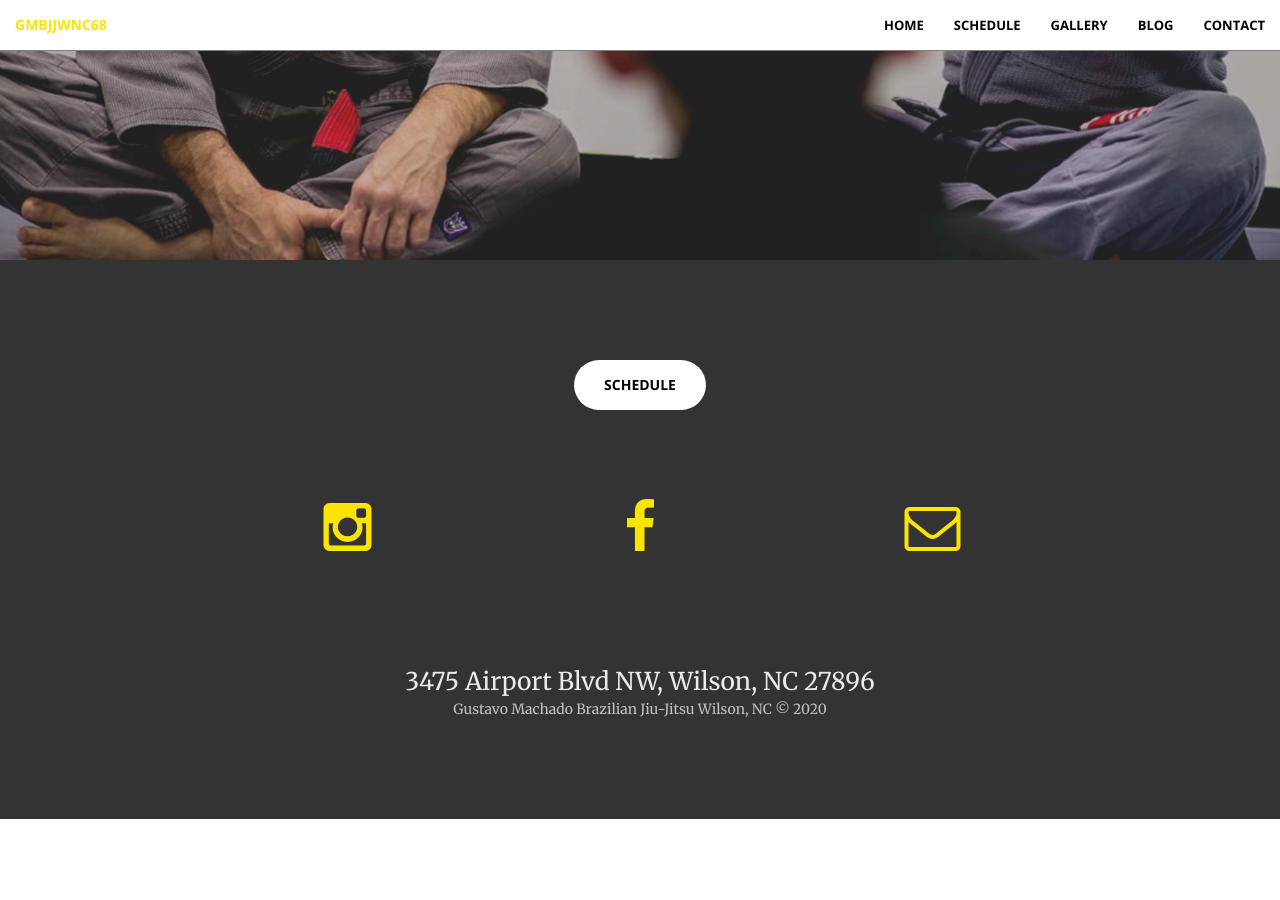
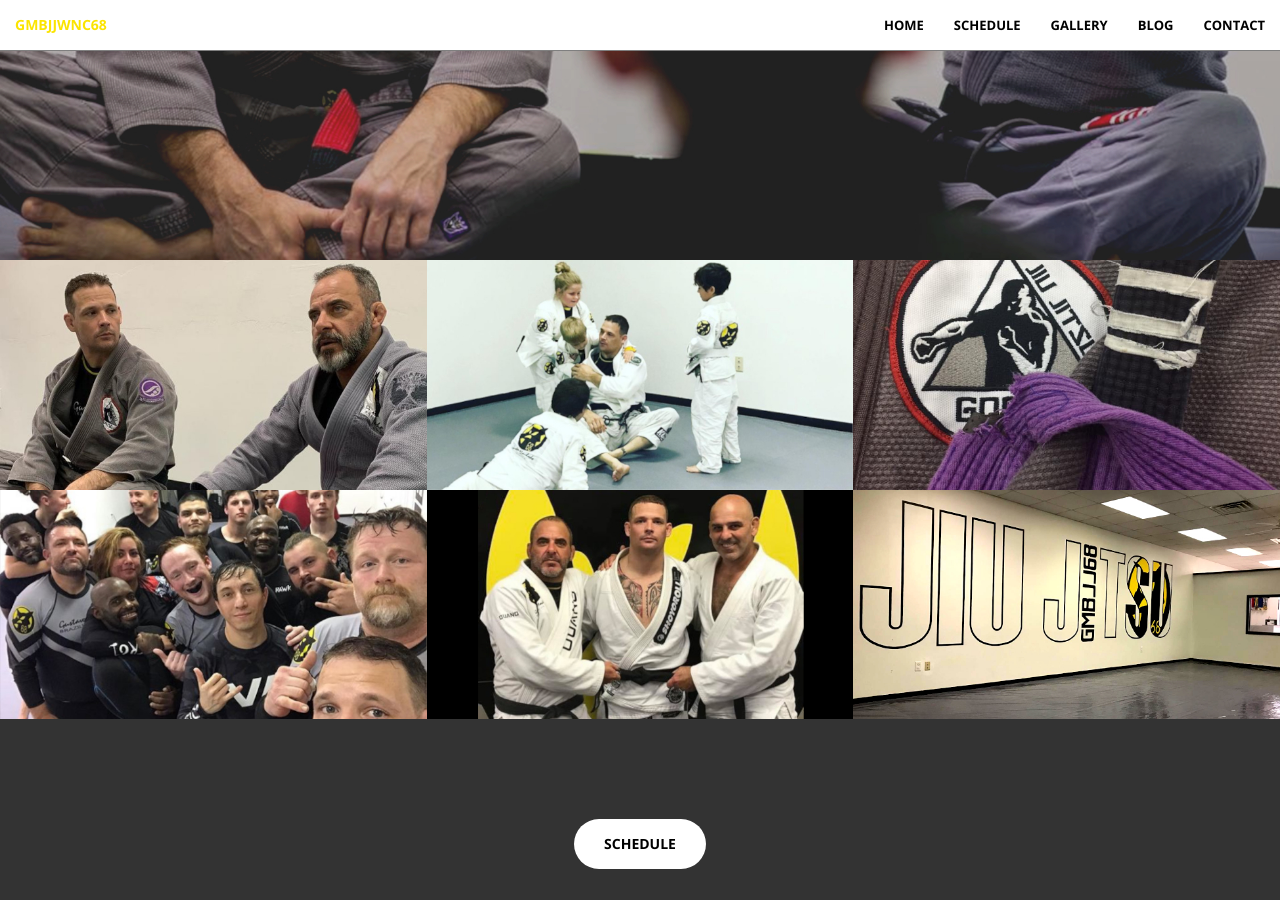
Before and after one commit to gmbjjwnc68/gmbjjwnc68.github.io, a Jekyll site: the page built from gallery.html, in a window 1280 px wide and 900 px high, scrolled down 640 px. Built offline with Jekyll 4.4.1, drawn with Linux system fonts in a browser that asks for light colours; before the commit the page ends 1459 px from its top, so only the background shows below that.

Commit message:
Enable gallery

```diff
--- /dev/null
+++ b/_includes/gallerybox1.html
@@ -0,0 +1,96 @@
+<section class="no-padding" id="portfolio">
+    <div class="container-fluid">
+        <div class="row no-gutter">
+            <div class="col-lg-4 col-sm-6">
+                <a class="portfolio-box">
+                    <img src="img/portfolio/1.jpg" class="img-responsive" alt="">
+                    <div class="portfolio-box-caption">
+                        <div class="portfolio-box-caption-content">
+                            <div class="project-category text-faded">
+                                learning
+                            </div>
+                            <div class="project-name">
+                                from the master
+                            </div>
+                        </div>
+                    </div>
+                </a>
+            </div>
+            <div class="col-lg-4 col-sm-6">
+                <a class="portfolio-box">
+                    <img src="img/portfolio/2.jpg" class="img-responsive" alt="">
+                    <div class="portfolio-box-caption">
+                        <div class="portfolio-box-caption-content">
+                            <div class="project-category text-faded">
+                                paying
+                            </div>
+                            <div class="project-name">
+                                it forward
+                            </div>
+                        </div>
+                    </div>
+                </a>
+            </div>
+            <div class="col-lg-4 col-sm-6">
+                <a class="portfolio-box">
+                    <img src="img/portfolio/3.jpg" class="img-responsive" alt="">
+                    <div class="portfolio-box-caption">
+                        <div class="portfolio-box-caption-content">
+                            <div class="project-category text-faded">
+                                focus &
+                            </div>
+                            <div class="project-name">
+                                hard work
+                            </div>
+                        </div>
+                    </div>
+                </a>
+            </div>
+            <div class="col-lg-4 col-sm-6">
+                <a class="portfolio-box">
+                    <img src="img/portfolio/4.jpg" class="img-responsive" alt="">
+                    <div class="portfolio-box-caption">
+                        <div class="portfolio-box-caption-content">
+                            <div class="project-category text-faded">
+                                full mats
+                            </div>
+                            <div class="project-name">
+                                and hearts
+                            </div>
+                        </div>
+                    </div>
+                </a>
+            </div>
+            <div class="col-lg-4 col-sm-6">
+                <a class="portfolio-box">
+                    <img src="img/portfolio/5.jpg" class="img-responsive" alt="">
+                    <div class="portfolio-box-caption">
+                        <div class="portfolio-box-caption-content">
+                            <div class="project-category text-faded">
+                                our lineage
+                            </div>
+                            <div class="project-name">
+                                Scott Bass
+                            </div>
+                        </div>
+                    </div>
+                </a>
+            </div>
+            <div class="col-lg-4 col-sm-6">
+                <a class="portfolio-box">
+                    <img src="img/portfolio/6.jpg" class="img-responsive" alt="">
+                    <div class="portfolio-box-caption">
+                        <div class="portfolio-box-caption-content">
+                            <div class="project-category text-faded">
+                                work clean
+                            </div>
+                            <div class="project-name">
+                                think clean
+                            </div>
+                        </div>
+                    </div>
+                </a>
+            </div>
+        </div>
+    </div>
+</section>
--- a/_includes/nav.html
+++ b/_includes/nav.html
@@ -27,8 +27,7 @@
                     <a class="page-scroll" href="schedule">Schedule</a>
                 </li>
                 <li>
-                    <!-- <a class="page-scroll" href="gallery.html">Gallery</a> -->
-                    <a>Gallery</a>
+                    <a class="page-scroll" href="gallery">Gallery</a>
                 </li>
                 <li>
                     <!-- <a class="page-scroll" href="blog.html">Blog</a> -->
--- a/_layouts/gallery.html
+++ b/_layouts/gallery.html
@@ -6,6 +6,7 @@
 <body id="page-top">
   {% include nav.html %}
   {% include header.html %}
+  {% include gallerybox1.html %}
   {% include contact.html %}
   {% include scripts.html %}
 </body>
```
Also changed, not shown: _includes/gallery_header.html (added, +45 -0 lines).
